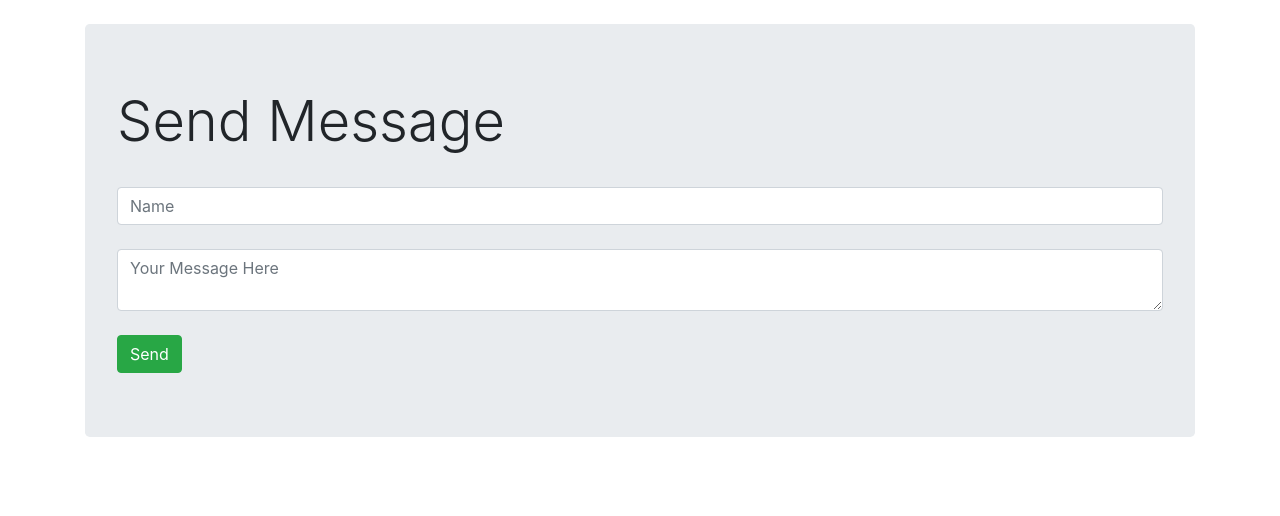
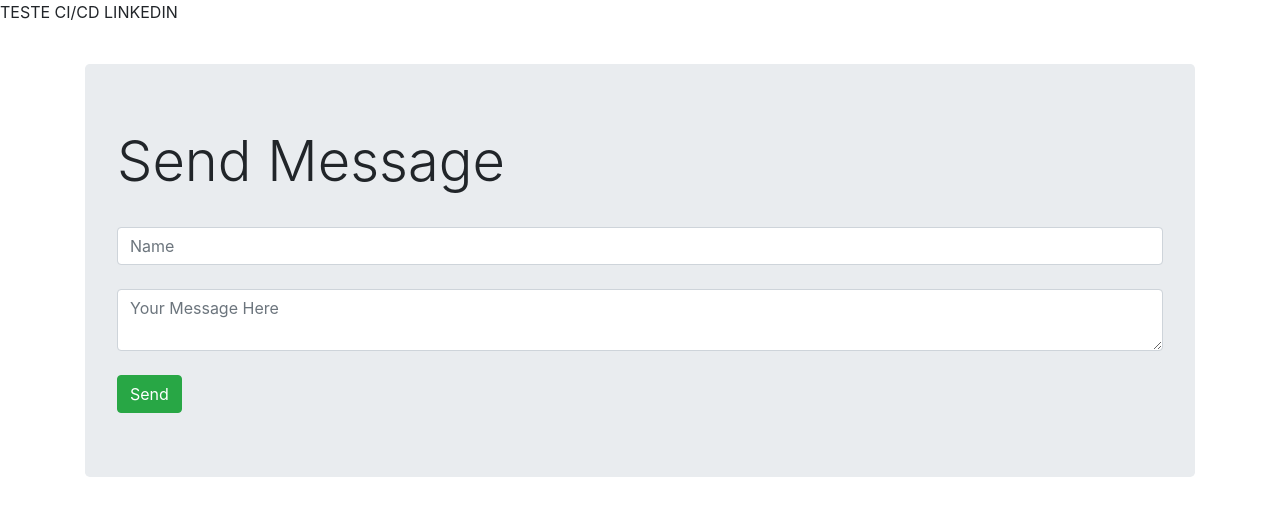
Before and after one commit to Henrique0714/ezops-test-henrique, a website: page index.html in a window 1280 px wide. Drawn offline with nearby package versions, Linux system fonts and the light colour scheme; no server answers.

Commit message:
Update index.html

```diff
--- a/index.html
+++ b/index.html
@@ -1,5 +1,6 @@
 <!DOCTYPE html>
 <html>
+    <p> TESTE CI/CD LINKEDIN <p/>
 <head>
     <link rel="stylesheet" href="https://cdn.jsdelivr.net/npm/bootstrap@4.3.1/dist/css/bootstrap.min.css" integrity="sha384-ggOyR0iXCbMQv3Xipma34MD+dH/1fQ784/j6cY/iJTQUOhcWr7x9JvoRxT2MZw1T" crossorigin="anonymous">
   </head>
```
